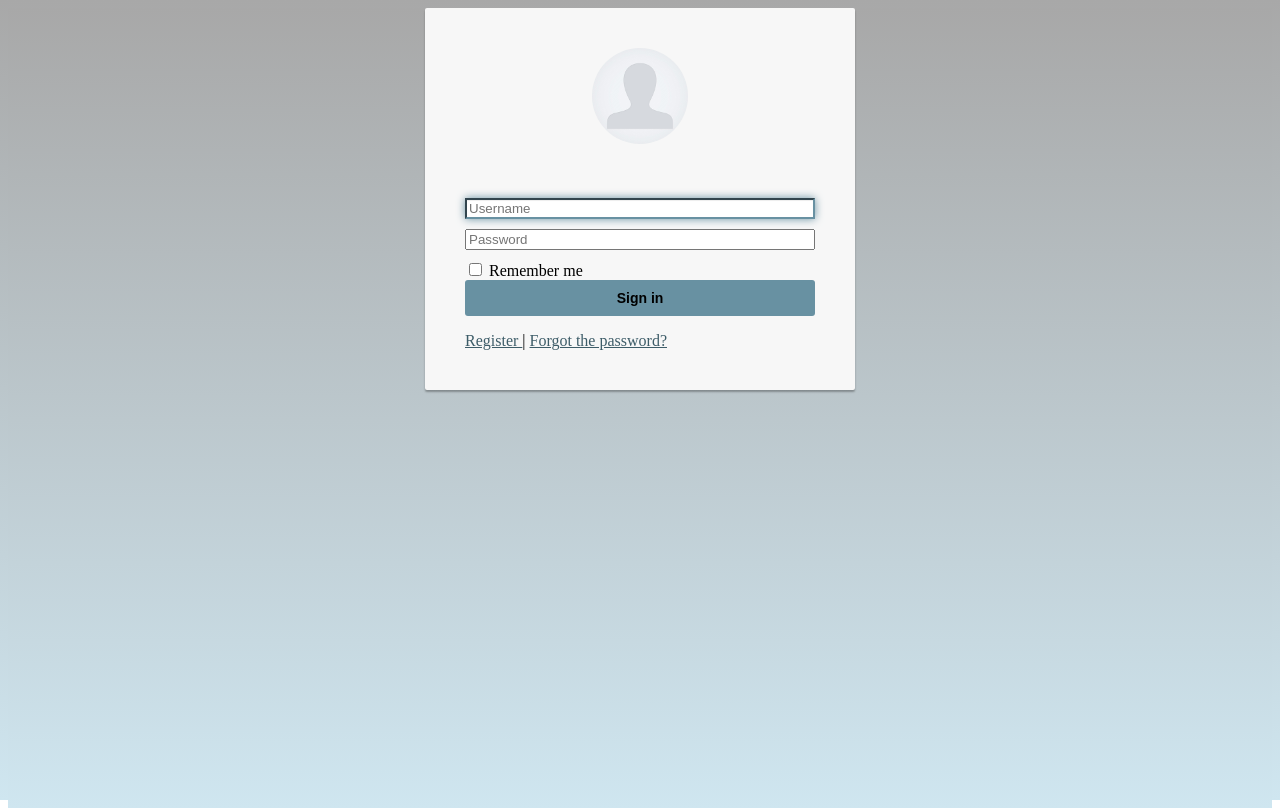
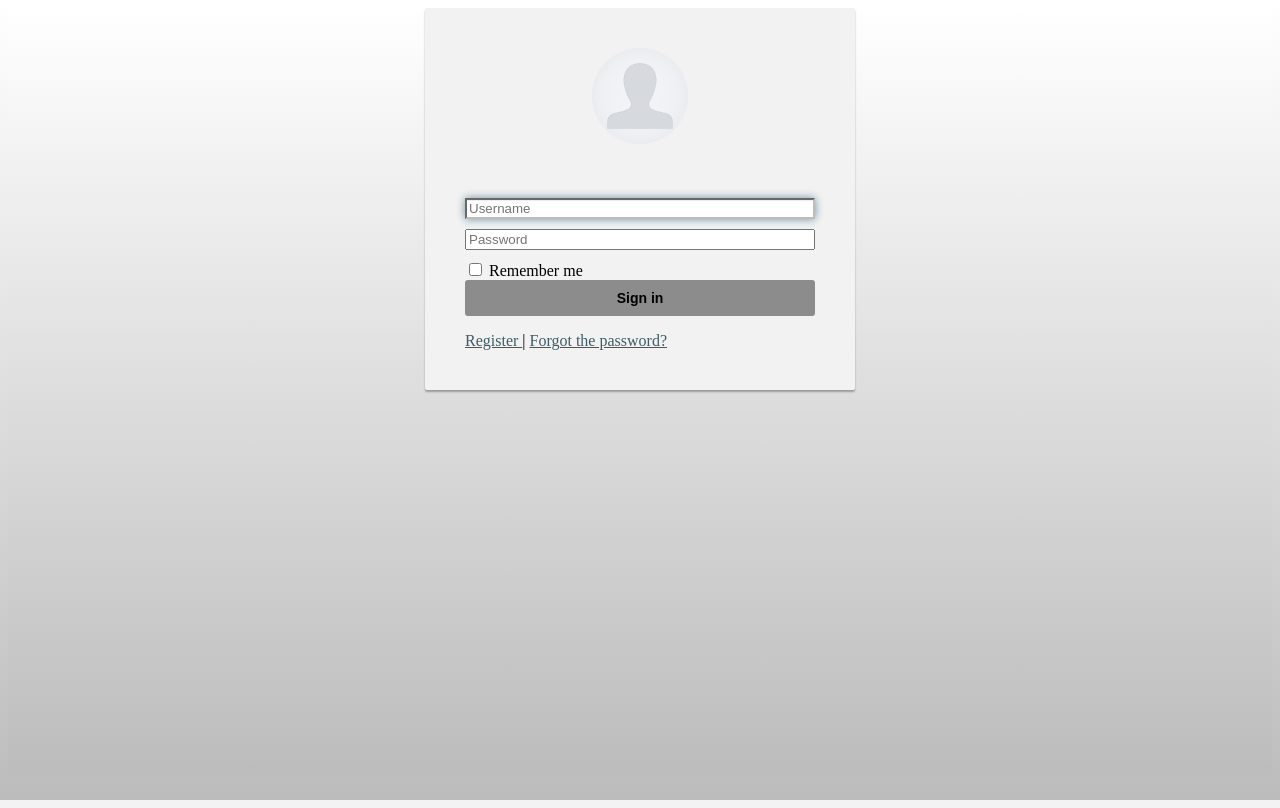
Before and after one commit to fmataloga/scaffoldMeanHeroic, a Node server app: template public/templates/login/loginIndex.html in a window 1280 px wide. Run offline with Node 20, Linux system fonts and the light colour scheme; the template is opened without the code that fills it, so the values that code supplies are empty; some libraries are stand-ins or nearby versions.

Commit message:
Fix login gradient and checked button

```diff
--- a/public/javascripts/setup/crud/templates/crud.html
+++ b/public/javascripts/setup/crud/templates/crud.html
@@ -2,7 +2,7 @@
     <div ng-if="CollectionForm.$pristine || CollectionForm.$error.required" >- Complete the available Fields</div>
     <div ng-if="CollectionForm.$error.pattern" >- Fields Cannot Begin with a number</div>
 </div>
-<h1 class="text-center">CRUD Creation</h1>
+<h1 class="text-center">CRUD Generator</h1>
 
 
 <form class="container col-md-8 col-md-offset-2" name="CollectionForm" novalidate>
@@ -43,8 +43,7 @@
             <!--Show On View-->
             <td>
                 <input class="checkbox center-select" type="checkbox" ng-init="item.showOnView = true"
-                       ng-model="item.showOnView"
-                       required>
+                       ng-model="item.showOnView">
             </td>
         </tr>
         <tr>
--- a/public/stylesheets/login.css
+++ b/public/stylesheets/login.css
@@ -1,8 +1,13 @@
 body,
 html {
-	height: 100%;
-	background-repeat: no-repeat;
-	background-image: linear-gradient(rgb(168, 168, 168), rgb(207, 230, 240));
+	background: #ffffff;
+	background: -moz-linear-gradient(top, #ffffff 0%, #bcbcbc 100%);
+	background: -webkit-gradient(linear, left top, left bottom, color-stop(0%,#ffffff), color-stop(100%,#bcbcbc));
+	background: -webkit-linear-gradient(top, #ffffff 0%,#bcbcbc 100%);
+	background: -o-linear-gradient(top, #ffffff 0%,#bcbcbc 100%);
+	background: -ms-linear-gradient(top, #ffffff 0%,#bcbcbc 100%);
+	background: linear-gradient(to bottom, #ffffff 0%,#bcbcbc 100%);
+	filter: progid:DXImageTransform.Microsoft.gradient( startColorstr='#ffffff', endColorstr='#bcbcbc',GradientType=0 );
 }
 
 .card-container.card {
@@ -25,7 +30,7 @@ html {
  */
 
 .card {
-	background-color: #F7F7F7;
+	background-color: #F2F2F2;
 	/* just in case there no content*/
 	padding: 20px 25px 30px;
 	margin: 0 auto 25px;
@@ -99,14 +104,14 @@ html {
 }
 
 .form-signin .form-control:focus {
-	border-color: rgb(104, 145, 162);
+	border-color: #bcbcbc;
 	outline: 0;
 	-webkit-box-shadow: inset 0 1px 1px rgba(0, 0, 0, .075), 0 0 8px rgb(104, 145, 162);
 	box-shadow: inset 0 1px 1px rgba(0, 0, 0, .075), 0 0 8px rgb(104, 145, 162);
 }
 
 .btn.btn-signin {
-	background-color: rgb(104, 145, 162);
+	background-color: #8C8C8C;
 	padding: 0px;
 	font-weight: 700;
 	font-size: 14px;
@@ -124,7 +129,7 @@ html {
 .btn.btn-signin:hover,
 .btn.btn-signin:active,
 .btn.btn-signin:focus {
-	background-color: rgb(61, 92, 104);
+	background-color: #545454;
 }
 
 .forgot-password {
--- a/public/templates/login/loginIndex.html
+++ b/public/templates/login/loginIndex.html
@@ -3,7 +3,7 @@
 	<div class="card card-container">
 		<img class="profile-img-card" src="images/default-user.png" />
 		<p class="profile-name-card">{{titleLoginController}}</p>
-		<form class="form-signin" ng-submit="login()">
+		<form class="form-signin" name="formLogin" ng-submit="login()" novalidate>
 			<div class="alert alert-danger" ng-show="error">{{errorMessage}}</div>
 			<input ng-model="loginForm.username" type="text" class="form-control" placeholder="Username" required autofocus>
 			<input ng-model="loginForm.password" type="password" class="form-control" placeholder="Password" required>
--- a/public/templates/users/userList.html
+++ b/public/templates/users/userList.html
@@ -1,4 +1,4 @@
-<button ng-click="open('lg')" class="btn btn-default"><i class="fa fa-plus"></i> Create New</button>
+<button ng-click="open('md')" class="btn btn-default"><i class="fa fa-plus"></i> Create New</button>
 <div class="alert alert-{{alert}}" ng-show="msjAlert" >{{message}}</div>
 
 <div class="right-inner-addon">
```
Also changed, not shown: public/includes/concat.js (+41 -14 lines).
